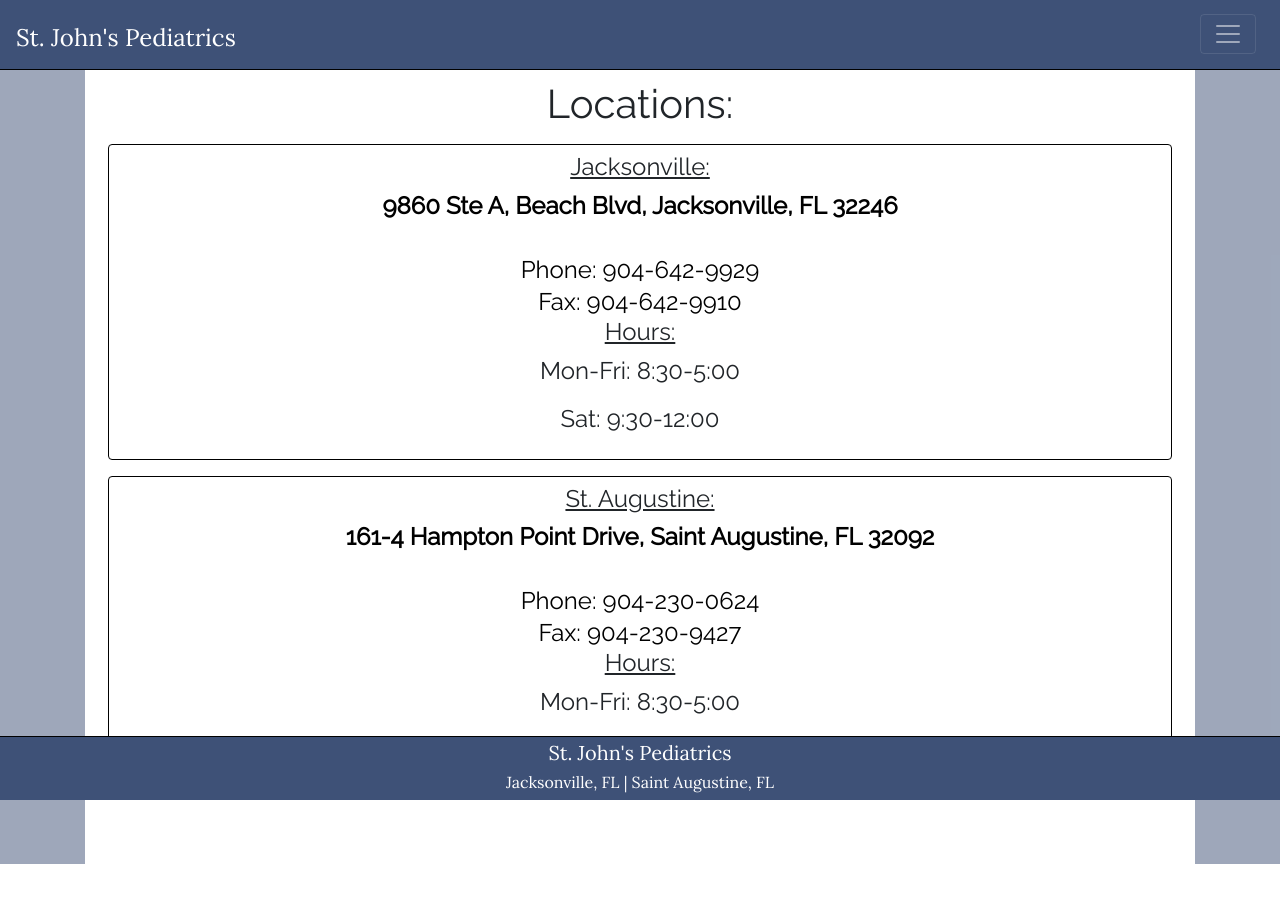
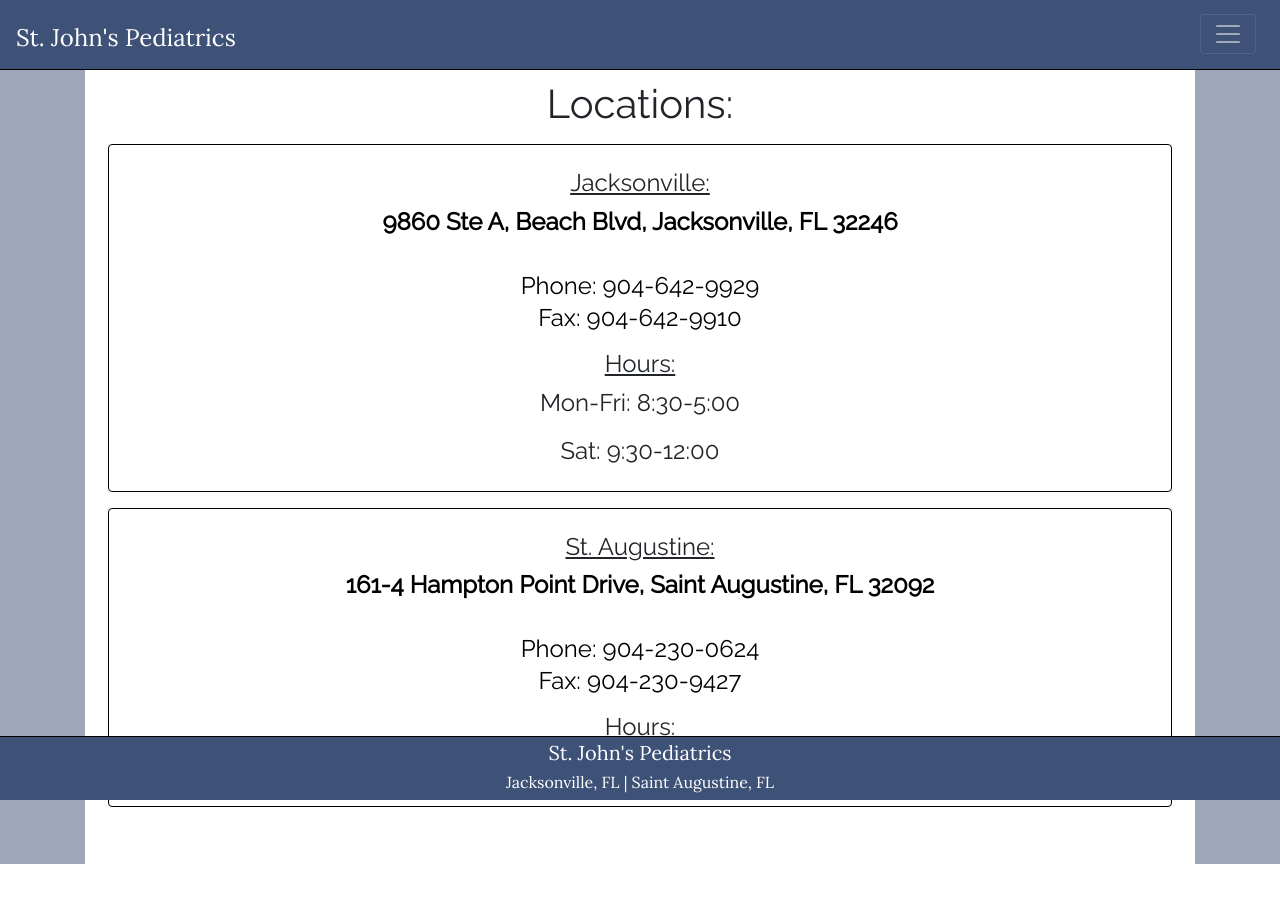
Before and after one commit to EYoung75/SJP-bootstrap, a React (Create React App) app: page /locations in a window 1280 px wide. Shown: the top 902 px of the page. Built offline with nearby package versions, Linux system fonts and the light colour scheme.

Commit message:
formatted code

```diff
--- a/src/App.scss
+++ b/src/App.scss
@@ -118,6 +118,7 @@
       line-height: 1.25rem;
       h4 {
         text-decoration: underline;
+        margin-top: 1rem;
       }
 
       a {
--- a/src/components/About.jsx
+++ b/src/components/About.jsx
@@ -66,7 +66,7 @@ const About = () => {
 
       </div>
     </Container>
-  );
-};
+  )
+}
 
 export default About;
--- a/src/components/Footer.jsx
+++ b/src/components/Footer.jsx
@@ -8,7 +8,7 @@ const Footer = () => {
         <h3>Jacksonville, FL | Saint Augustine, FL</h3>
       </div>
     </div>
-  );
-};
+  )
+}
 
 export default Footer;
--- a/src/components/Forms.jsx
+++ b/src/components/Forms.jsx
@@ -38,7 +38,7 @@ const Forms = () => {
         </Container>
       </div>
     </Container>
-  );
-};
+  )
+}
 
 export default Forms;
--- a/src/components/Home.jsx
+++ b/src/components/Home.jsx
@@ -25,7 +25,7 @@ const Home = () => {
       />
     </div>
     </Container>
-  );
-};
+  )
+}
 
 export default Home;
--- a/src/components/Locations.jsx
+++ b/src/components/Locations.jsx
@@ -34,17 +34,15 @@ const Locations = () => {
                 <br />
                 <a href="tel:904-230-0624">Phone: 904-230-0624 </a>
                 <a href="tel:904-230-9427">Fax: 904-230-9427</a>
-                <div className="hours">
                   <h4>Hours:</h4>
                   <p> Mon-Fri: 8:30-5:00</p>
-                </div>
               </Card>
             </Col>
           </Row>
         </Container>
       </div>
     </Container>
-  );
-};
+  )
+}
 
 export default Locations;
--- a/src/components/Navbar.jsx
+++ b/src/components/Navbar.jsx
@@ -41,7 +41,7 @@ const Navigation = props => {
         </Collapse>
       </Navbar>
     </div>
-  );
-};
+  )
+}
 
 export default Navigation;
--- a/src/components/Services.jsx
+++ b/src/components/Services.jsx
@@ -32,7 +32,7 @@ const Services = () => {
         />
       </div>
     </Container>
-  );
-};
+  )
+}
 
 export default Services;
```
